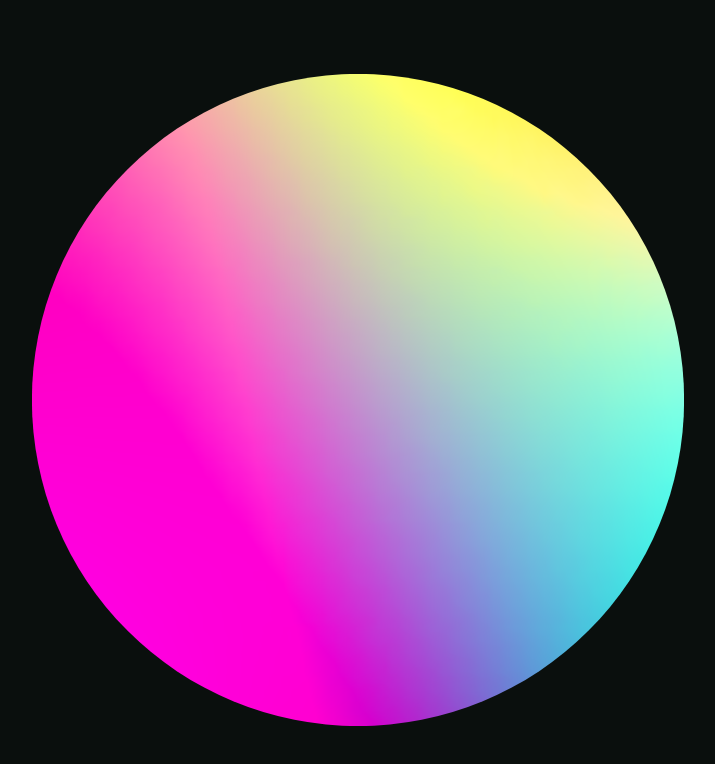
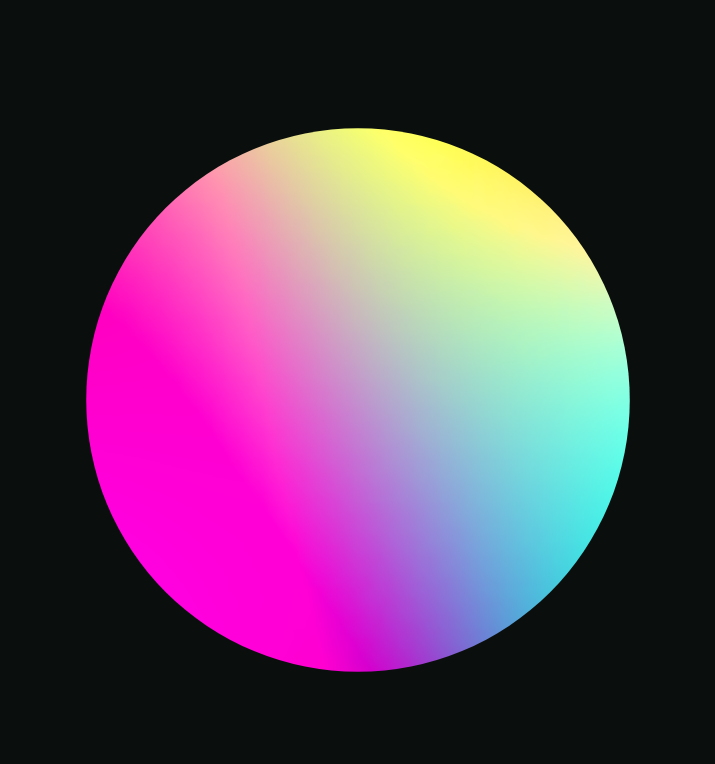
Before and after one commit to kylemadkins/shaders-for-the-web, a plain HTML site: page 1/index.html in a window 1280 px wide. Shown: the whole page, without its empty margins (282-997 px from the left). Drawn offline with Linux system fonts and the light colour scheme; animation ran at ten frames a second.

Commit message:
Shrink canvas

```diff
--- a/1/index.html
+++ b/1/index.html
@@ -9,7 +9,7 @@
   <link type="text/css" rel="stylesheet" href="./style.css" />
 </head>
 <body>
-  <canvas width="600" height="600"></canvas>
+  <canvas width="500" height="500"></canvas>
   <script src="./GlslCanvas.min.js"></script>
   <script src="./fragment.js"></script>
   <script src="./index.js"></script>
```
